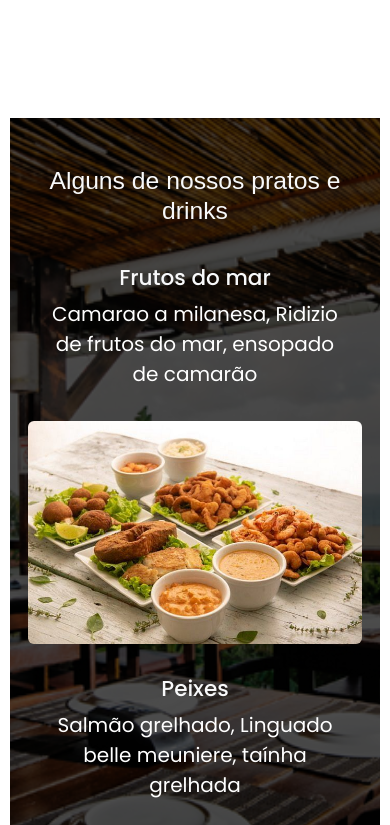
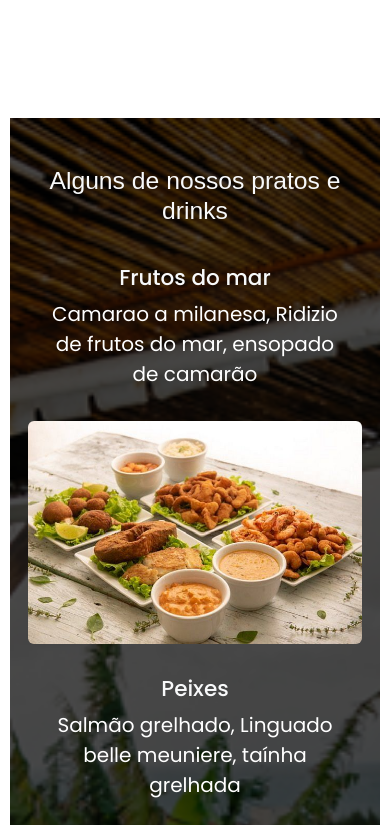
Before and after one commit to marivanenoronha/Restaurante-Website, a React (Create React App) app: page / in a window 390 px wide. Shown: the part 1499-2324 px from the top of the page. Built offline with nearby package versions, Linux system fonts and the light colour scheme; the HTML template or start-up script is replaced by a standard one; a web font is replaced by a local one.

Commit message:
feat: change home.jsx

```diff
--- a/src/pages/Home.css
+++ b/src/pages/Home.css
@@ -247,7 +247,7 @@ h1, h2, h3 {
 
     .alacarte {
         padding: 1.5rem 0.5rem;
-        background-size: cover
+        background-attachment: scroll;
     }
 
     .alacarte .menu-group {
```
